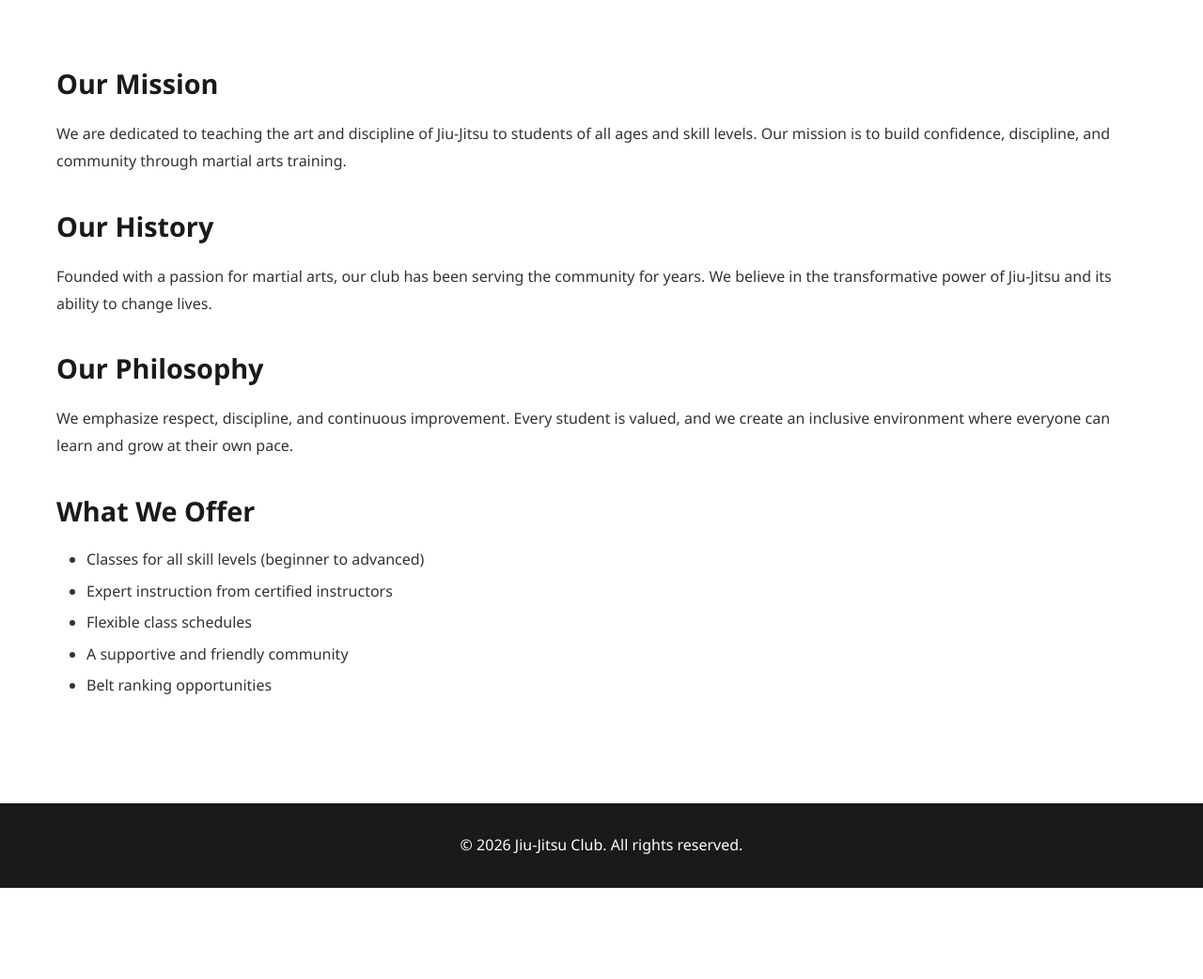
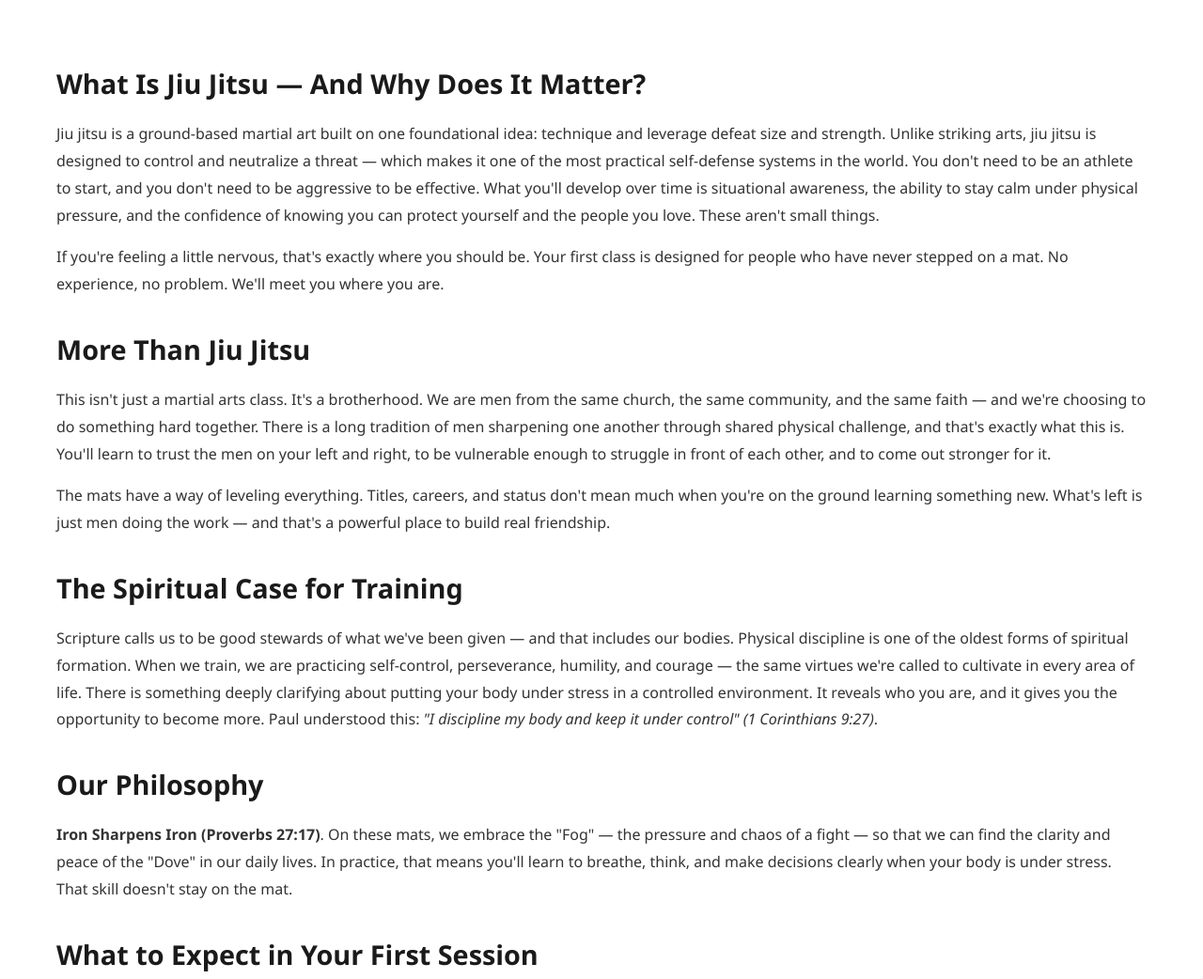
Before and after one commit to APV110/jiu-jitsu-club, a plain HTML site: page about.html in a window 1280 px wide. Shown: the part 220-1262 px from the top of the page at 94% size. Before the commit the page ends 1165 px from the top, so only its background shows below. Drawn offline with Linux system fonts and the light colour scheme.

Commit message:
Update About Us page with authentic content from founding member invitation

```diff
--- a/about.html
+++ b/about.html
@@ -32,31 +32,45 @@
 
         <section class="content">
             <div class="container">
-                <h3>Our Mission</h3>
+                <h3>What Is Jiu Jitsu — And Why Does It Matter?</h3>
                 <p>
-                    We are dedicated to teaching the art and discipline of Jiu-Jitsu to students of all ages and skill levels.
-                    Our mission is to build confidence, discipline, and community through martial arts training.
+                    Jiu jitsu is a ground-based martial art built on one foundational idea: technique and leverage defeat size and strength. Unlike striking arts, jiu jitsu is designed to control and neutralize a threat — which makes it one of the most practical self-defense systems in the world. You don't need to be an athlete to start, and you don't need to be aggressive to be effective. What you'll develop over time is situational awareness, the ability to stay calm under physical pressure, and the confidence of knowing you can protect yourself and the people you love. These aren't small things.
+                </p>
+                <p>
+                    If you're feeling a little nervous, that's exactly where you should be. Your first class is designed for people who have never stepped on a mat. No experience, no problem. We'll meet you where you are.
                 </p>
 
-                <h3>Our History</h3>
+                <h3>More Than Jiu Jitsu</h3>
                 <p>
-                    Founded with a passion for martial arts, our club has been serving the community for years.
-                    We believe in the transformative power of Jiu-Jitsu and its ability to change lives.
+                    This isn't just a martial arts class. It's a brotherhood. We are men from the same church, the same community, and the same faith — and we're choosing to do something hard together. There is a long tradition of men sharpening one another through shared physical challenge, and that's exactly what this is. You'll learn to trust the men on your left and right, to be vulnerable enough to struggle in front of each other, and to come out stronger for it.
+                </p>
+                <p>
+                    The mats have a way of leveling everything. Titles, careers, and status don't mean much when you're on the ground learning something new. What's left is just men doing the work — and that's a powerful place to build real friendship.
+                </p>
+
+                <h3>The Spiritual Case for Training</h3>
+                <p>
+                    Scripture calls us to be good stewards of what we've been given — and that includes our bodies. Physical discipline is one of the oldest forms of spiritual formation. When we train, we are practicing self-control, perseverance, humility, and courage — the same virtues we're called to cultivate in every area of life. There is something deeply clarifying about putting your body under stress in a controlled environment. It reveals who you are, and it gives you the opportunity to become more. Paul understood this: <em>"I discipline my body and keep it under control" (1 Corinthians 9:27)</em>.
                 </p>
 
                 <h3>Our Philosophy</h3>
                 <p>
-                    We emphasize respect, discipline, and continuous improvement. Every student is valued, and we create
-                    an inclusive environment where everyone can learn and grow at their own pace.
+                    <strong>Iron Sharpens Iron (Proverbs 27:17)</strong>. On these mats, we embrace the "Fog" — the pressure and chaos of a fight — so that we can find the clarity and peace of the "Dove" in our daily lives. In practice, that means you'll learn to breathe, think, and make decisions clearly when your body is under stress. That skill doesn't stay on the mat.
                 </p>
 
-                <h3>What We Offer</h3>
+                <h3>What to Expect in Your First Session</h3>
+                <p>
+                    We'll start with foundational movement, cover a couple of basic techniques, and finish with some light positional drilling. No live sparring on day one. The goal is to get you comfortable on the mat, introduce you to how we train, and send you home wanting more.
+                </p>
+
+                <h3>Why Join LHBC JJ Club?</h3>
                 <ul>
-                    <li>Classes for all skill levels (beginner to advanced)</li>
-                    <li>Expert instruction from certified instructors</li>
-                    <li>Flexible class schedules</li>
-                    <li>A supportive and friendly community</li>
-                    <li>Belt ranking opportunities</li>
+                    <li><strong>Practical Self-Defense:</strong> Learn techniques grounded in real-world effectiveness</li>
+                    <li><strong>Community & Brotherhood:</strong> Train alongside men committed to growing together</li>
+                    <li><strong>Spiritual Formation:</strong> Develop virtues through physical discipline and challenge</li>
+                    <li><strong>No Experience Necessary:</strong> Classes designed for complete beginners</li>
+                    <li><strong>Mental Clarity:</strong> Learn to think clearly under pressure</li>
+                    <li><strong>Supportive Environment:</strong> Everyone progresses at their own pace with expert guidance</li>
                 </ul>
             </div>
         </section>
```
